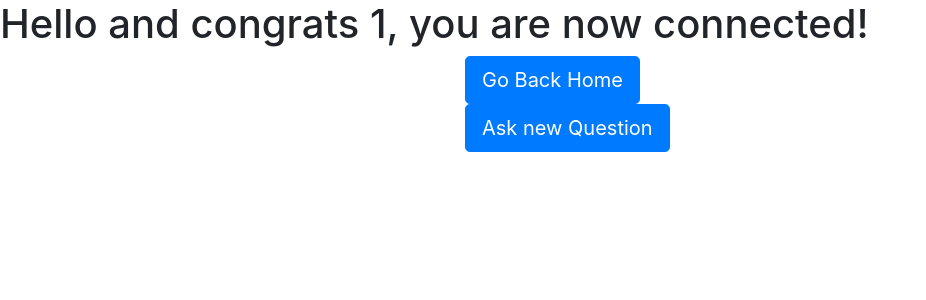
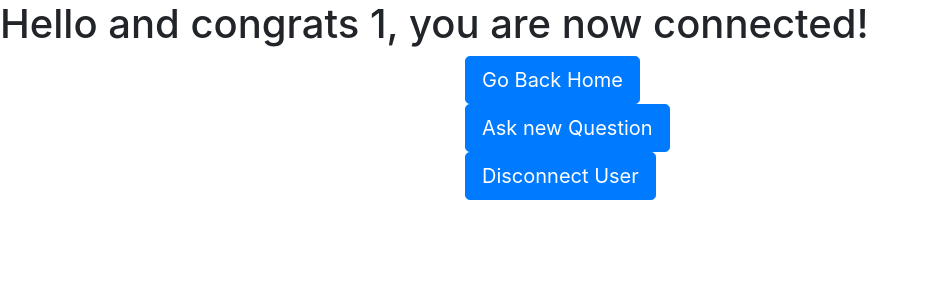
Before and after one commit to Not-the-Bees/Site-Doc-eCommercer, a PHP site: page /valide.php?username=1 in a window 1280 px wide. Shown: the top 300 px of the page, without its empty margins (0-926 px from the left). Run offline with PHP 8.4, Linux system fonts and the light colour scheme; some libraries are stand-ins or nearby versions.

Commit message:
autoloader models -> ok + frontend valide.php

```diff
--- a/controllers/addQuestion.php
+++ b/controllers/addQuestion.php
@@ -1,10 +1,10 @@
 <?php
 session_start();
 
-require '../models/modelDatabase.php';
+/*require '../models/modelDatabase.php';
 require '../models/modelMember.php';
-require '../models/modelQuestion.php';
-
+require '../models/modelQuestion.php';*/
+require_once '../inc/bootstrap.php';
 
 if (isset($_POST['postQuestion']))
 {
--- a/controllers/logout.php
+++ b/controllers/logout.php
@@ -9,4 +9,4 @@ session_unset ();
 session_destroy ();
 
 // Redirection vers page d'accueil
-header ('location: index.php');
+header ('location: ../controllers/login.php');
--- a/resources/views/login.php
+++ b/resources/views/login.php
@@ -90,7 +90,7 @@
 <section class="container">
     <div class="row">
         <div class="col-md-4 offset-md-4">
-            <button type="button" class="btn btn-primary btn-lg btn-deep-orange boutonHome m-0">Continuer vers le site sans s'inscrire</button>
+            <a href="" class="btn btn-primaty btn-lg btn-deep-orange boutonHome m-0">Continue without login</a>
         </div>
         <div class="col-md-4"></div>
     </div>
--- a/resources/views/valide.php
+++ b/resources/views/valide.php
@@ -14,12 +14,14 @@
 
 <body>
 
+<div>
     <h1 class="connectedTitle"><?= "Hello and congrats " . "<span class='username'>" . ucfirst($_GET['username']) . "</span>" . ", you are now connected!"; ?></h1>
+</div>
 
 <section class="container">
     <div class="row">
         <div class="col-md-4 offset-md-4">
-            <a class="btn btn-primary btn-lg btn-deep-orange boutonHome m-0" href="/Talk-About-Stuff/controllers/login.php" role="button">Go Back Home</a>
+            <a class="btn btn-primary btn-lg btn-light-blue boutonHome m-0" href="/Talk-About-Stuff/controllers/login.php" role="button">Go Back Home</a>
         </div>
         <div class="col-md-4"></div>
     </div>
@@ -28,6 +30,14 @@
     <div class="row">
         <div class="col-md-4 offset-md-4">
             <a class="btn btn-primary btn-lg btn-deep-orange boutonHome m-0" href="/Talk-About-Stuff/controllers/addQuestion.php" role="button">Ask new Question</a>
+        </div>
+        <div class="col-md-4"></div>
+    </div>
+</section>
+<section class="container">
+    <div class="row">
+        <div class="col-md-4 offset-md-4">
+            <a class="btn btn-primary btn-lg btn-red boutonHome m-0" href="/Talk-About-Stuff/controllers/logout.php" role="button">Disconnect User</a>
         </div>
         <div class="col-md-4"></div>
     </div>
```
Also changed, not shown: controllers/login.php (+5 -4 lines), inc/bootstrap.php (added, +8 -0 lines), models/Answer.php (renamed from models/modelAnswer.php), models/Comment.php (renamed from models/modelComment.php), models/Database.php (renamed from models/modelDatabase.php), models/Member.php (renamed from models/modelMember.php), models/Question.php (renamed from models/modelQuestion.php). Lines whose indentation alone changed are shown as unchanged.
